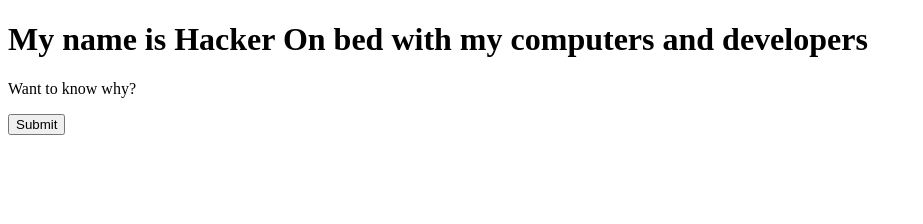
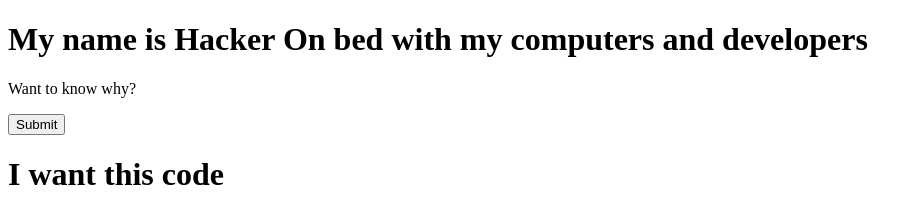
Before and after one commit to Madan94/Frontend-Projects, a plain HTML site: page index.html in a window 1280 px wide. Shown: the whole page, without its empty margins (0-923 px from the left). Drawn offline with Linux system fonts and the light colour scheme.

Commit message:
Update index.html

```diff
--- a/index.html
+++ b/index.html
@@ -9,5 +9,6 @@
     <h1>My name is Hacker On bed with my computers and developers</h1>
     <p class="paragraph">Want to know why?</p>
     <button>Submit</button>
+    <h1>I want this code</h1>
 </body>
 </html>
```
